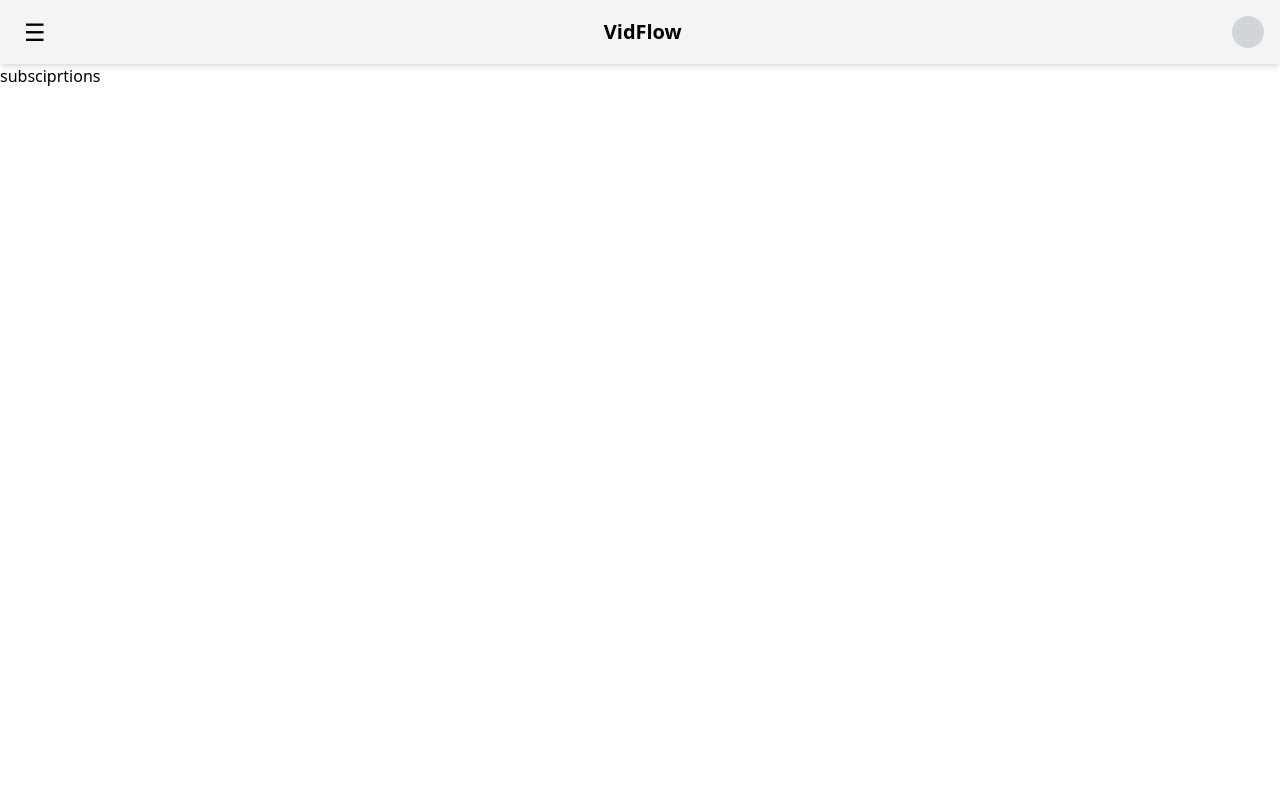
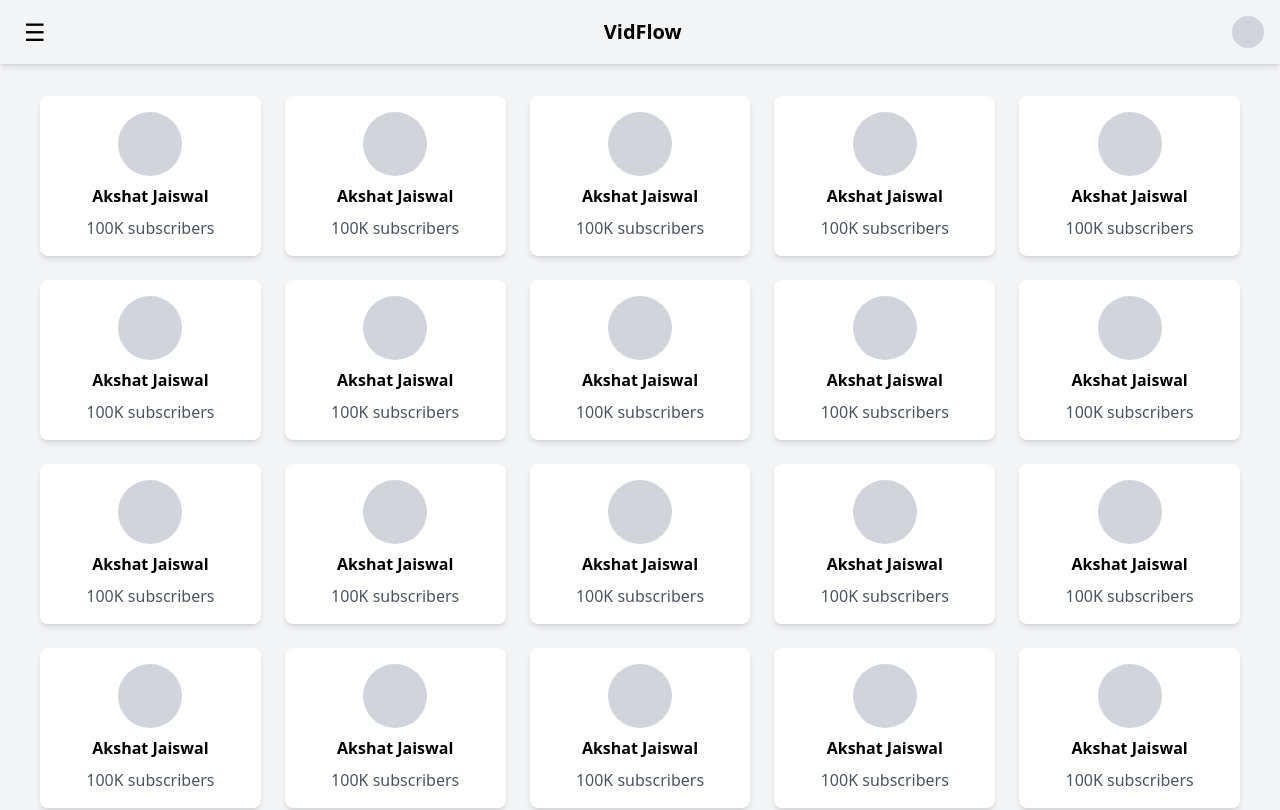
Before and after one commit to ajais-25/vidflow, a React (Vite) app in the folder client/: page /subscriptions in a window 1280 px wide. Shown: the top 810 px of the page. Built offline with nearby package versions, Linux system fonts and the light colour scheme.

Commit message:
add subscriptions page and modify css

```diff
--- a/client/src/components/Navbar.jsx
+++ b/client/src/components/Navbar.jsx
@@ -3,7 +3,7 @@ import React from "react";
 const Navbar = ({ toggleSidebar }) => {
   return (
     <div
-      className="flex justify-between items-center z-10 p-4 shadow-md bg-gray-100 dark:bg-gray-800"
+      className="flex justify-between items-center z-10 p-4 shadow-md fixed top-0 left-0 right-0 bg-gray-100 dark:bg-gray-800"
       style={{ height: "4rem" }}
     >
       <button
--- /dev/null
+++ b/client/src/components/SubscriptionCard.jsx
@@ -0,0 +1,15 @@
+import React from "react";
+
+const SubscriptionCard = ({ name, subscribers }) => {
+  return (
+    <div className="bg-white dark:bg-gray-800 p-4 rounded-lg shadow-md flex flex-col items-center space-y-2 hover:scale-105 cursor-pointer transition-all duration-300">
+      <div className="w-16 h-16 bg-gray-300 dark:bg-gray-700 rounded-full"></div>
+      <h3 className="text-black dark:text-white font-semibold">{name}</h3>
+      <p className="text-gray-600 dark:text-gray-400">
+        {subscribers} subscribers
+      </p>
+    </div>
+  );
+};
+
+export default SubscriptionCard;
--- a/client/src/components/VideoCard.jsx
+++ b/client/src/components/VideoCard.jsx
@@ -4,7 +4,7 @@ import React from "react";
 const VideoCard = () => {
   return (
     <div className="p-4 w-full">
-      <div className="bg-white hover:scale-105 transition-all dark:bg-gray-800 rounded-lg shadow-sm p-4 cursor-pointer">
+      <div className="bg-white hover:scale-105 transition-all duration-300 dark:bg-gray-800 rounded-lg shadow-md p-4 cursor-pointer">
         <div className="h-40 bg-gray-300 dark:bg-gray-700 rounded-md mb-4 relative">
           <div className="absolute bottom-2 right-2 bg-black text-white text-xs px-1 py-0.5 rounded">
             12:34
--- a/client/src/main.jsx
+++ b/client/src/main.jsx
@@ -9,6 +9,7 @@ import {
 } from "react-router-dom";
 import Layout from "./Layout.jsx";
 import Home from "./pages/Home.jsx";
+import Subscriptions from "./pages/Subscriptions.jsx";
 
 const router = createBrowserRouter(
   createRoutesFromElements(
@@ -19,7 +20,7 @@ const router = createBrowserRouter(
       <Route path="history" element={<h1>history</h1>} />
       <Route path="playlists" element={<h1>playlists</h1>} />
       <Route path="liked-videos" element={<h1>liked-videos</h1>} />
-      <Route path="subscriptions" element={<h1>subsciprtions</h1>} />
+      <Route path="subscriptions" element={<Subscriptions />} />
     </Route>
   )
 );
--- a/client/src/pages/Home.jsx
+++ b/client/src/pages/Home.jsx
@@ -3,7 +3,7 @@ import VideoCard from "../components/VideoCard";
 
 const Home = () => {
   return (
-    <div className="container mx-auto px-4">
+    <div className="container mx-auto py-24 px-10">
       {/* Responsive grid layout */}
       <div className="grid grid-cols-1 sm:grid-cols-1 md:grid-cols-2 lg:grid-cols-3 xl:grid-cols-4 gap-4">
         <VideoCard />
--- /dev/null
+++ b/client/src/pages/Subscriptions.jsx
@@ -0,0 +1,53 @@
+import React from "react";
+import SubscriptionCard from "../components/SubscriptionCard";
+
+const Subscriptions = () => {
+  const subscribersData = [
+    { name: "Akshat Jaiswal", subscribers: "100K" },
+    { name: "Akshat Jaiswal", subscribers: "100K" },
+    { name: "Akshat Jaiswal", subscribers: "100K" },
+    { name: "Akshat Jaiswal", subscribers: "100K" },
+    { name: "Akshat Jaiswal", subscribers: "100K" },
+    { name: "Akshat Jaiswal", subscribers: "100K" },
+    { name: "Akshat Jaiswal", subscribers: "100K" },
+    { name: "Akshat Jaiswal", subscribers: "100K" },
+    { name: "Akshat Jaiswal", subscribers: "100K" },
+    { name: "Akshat Jaiswal", subscribers: "100K" },
+    { name: "Akshat Jaiswal", subscribers: "100K" },
+    { name: "Akshat Jaiswal", subscribers: "100K" },
+    { name: "Akshat Jaiswal", subscribers: "100K" },
+    { name: "Akshat Jaiswal", subscribers: "100K" },
+    { name: "Akshat Jaiswal", subscribers: "100K" },
+    { name: "Akshat Jaiswal", subscribers: "100K" },
+    { name: "Akshat Jaiswal", subscribers: "100K" },
+    { name: "Akshat Jaiswal", subscribers: "100K" },
+    { name: "Akshat Jaiswal", subscribers: "100K" },
+    { name: "Akshat Jaiswal", subscribers: "100K" },
+    { name: "Akshat Jaiswal", subscribers: "100K" },
+    { name: "Akshat Jaiswal", subscribers: "100K" },
+    { name: "Akshat Jaiswal", subscribers: "100K" },
+    { name: "Akshat Jaiswal", subscribers: "100K" },
+    { name: "Akshat Jaiswal", subscribers: "100K" },
+    { name: "Akshat Jaiswal", subscribers: "100K" },
+    { name: "Akshat Jaiswal", subscribers: "100K" },
+    { name: "Akshat Jaiswal", subscribers: "100K" },
+    { name: "Akshat Jaiswal", subscribers: "100K" },
+    { name: "Akshat Jaiswal", subscribers: "100K" },
+  ];
+
+  return (
+    <div className="min-h-screen bg-gray-100 dark:bg-gray-900 p-8 transition-colors duration-300 py-24 px-10">
+      <div className="grid grid-cols-1 sm:grid-cols-2 md:grid-cols-3 lg:grid-cols-4 xl:grid-cols-5 gap-6">
+        {subscribersData.map((sub, index) => (
+          <SubscriptionCard
+            key={index}
+            name={sub.name}
+            subscribers={sub.subscribers}
+          />
+        ))}
+      </div>
+    </div>
+  );
+};
+
+export default Subscriptions;
```
